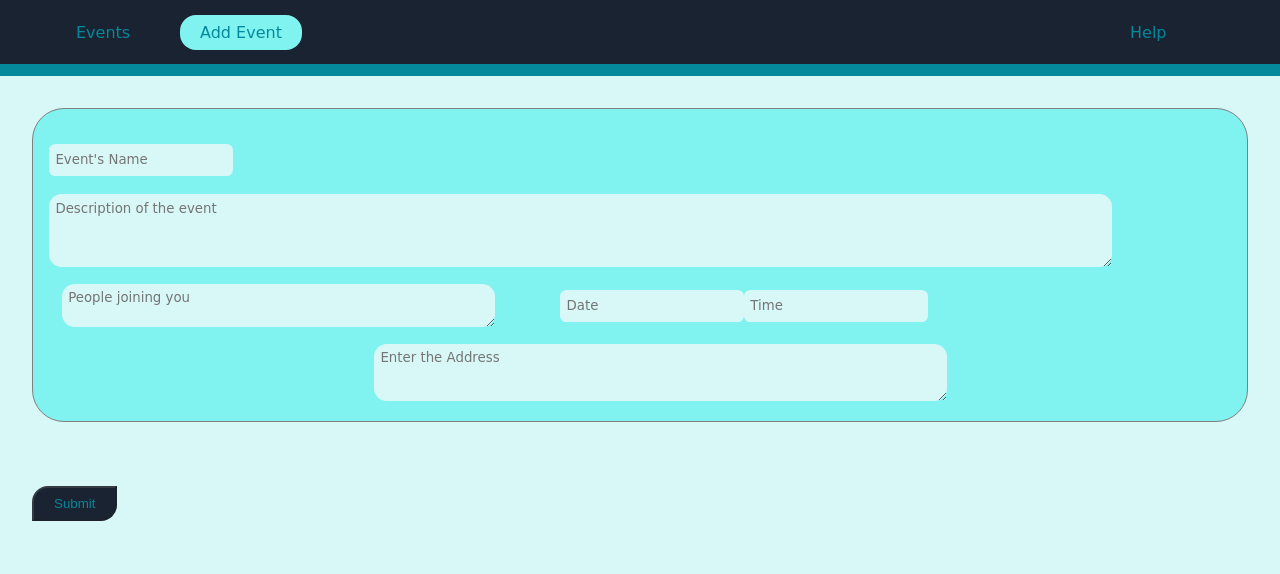
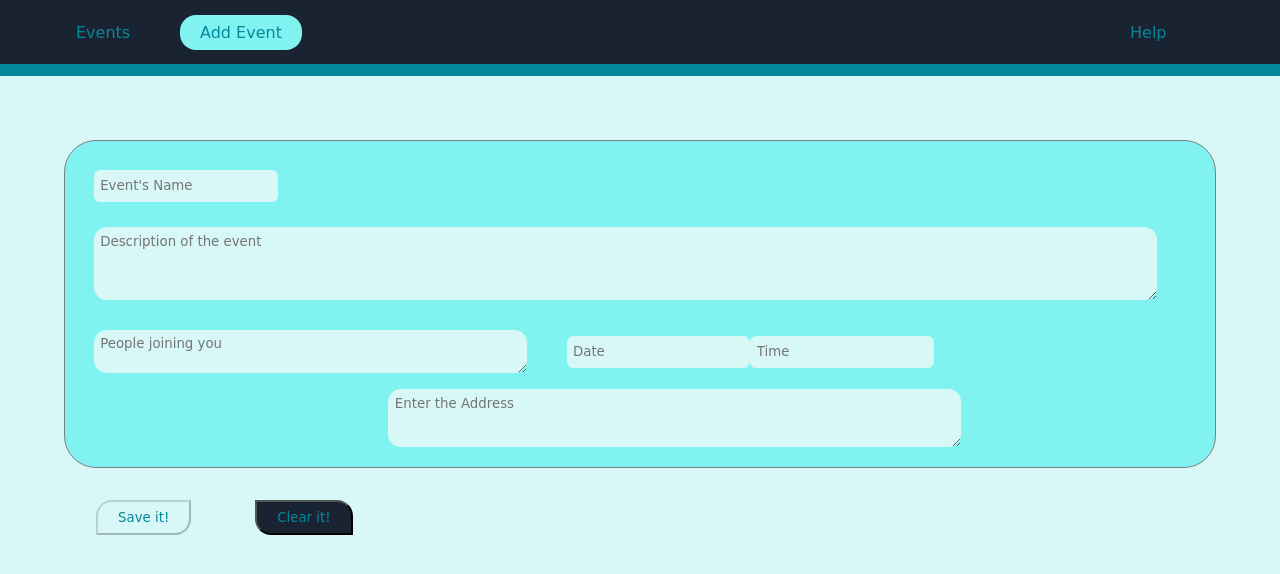
Before and after one commit to dhindurthy/event-scheduler-ng, an Angular app: page /event-add in a window 1280 px wide. Shown: the top 574 px of the page. Built offline with nearby package versions, Linux system fonts and the light colour scheme.

Commit message:
Update to event-add to create a random id and style for disabled button

```diff
--- a/src/app/event-add/event-add.component.html
+++ b/src/app/event-add/event-add.component.html
@@ -1,45 +1,18 @@
 <section class="event-add-section">
-	<!-- <div class="container">
-	    <h1>Event Form</h1>
-	    <form (ngSubmit)="onSubmit()" #eventForm="ngForm">
-	      <div>
-	        <label for="name">Name</label>
-	        <input type="text" id="name" required [(ngModel)]="model.name" name="name" #name="ngModel">
-	        <div [hidden]="name.valid || name.pristine">
-	          Name is required
-	        </div>
-	      </div>
-
-	      <div>
-	        <label for="id">ID</label>
-	        <input type="number" id="id" required [(ngModel)]="model.id" name="id" #id="ngModel">
-	        <div [hidden]="id.valid || id.pristine">
-	          ID is required
-	        </div>
-	      </div>
-
-	      <button type="submit" [disabled]="!eventForm.form.valid">Submit</button>
-	      <button type="button" (click)="newEvent(); eventForm.reset()">New Event</button>
-	    </form>
-	    <br><br><br>
-      <div>{{ model.name }}</div><div>AND</div>
-      <div>{{ model.id }}</div>
-	</div> -->
-
-
-<form name="infoCard" class="container" tabindex="0" (ngSubmit)="onSubmit()" #eventForm="ngForm">
-	<h3><input type="text" placeholder="Event's Name" aria-label="Name" id="name" required [(ngModel)]="model.name" name="name" #name="ngModel">
+	<form name="infoCard" tabindex="0" (ngSubmit)="onSubmit(); eventForm.reset()" #eventForm="ngForm">
+		<section class="container" >
+			<section class="form-section">
+				<input type="text" placeholder="Event's Name" aria-label="Name" id="name" required [(ngModel)]="model.name" name="name" #name="ngModel">
 				<div [hidden]="name.valid || name.pristine" class="error-message">
 		          Name is required
 		        </div>
-	</h3>
-
-	<div>
+			</section>
+			<section class="form-section">
 				<textarea class="paragraph" rows="4" cols="150" placeholder="Description of the event" aria-label="Description" id="description" required [(ngModel)]="model.description" name="description" #description="ngModel"></textarea>
 				<div [hidden]="description.valid || description.pristine" class="error-message">
 		          Description is required
 		        </div>
-	</div>
+			</section>
 			<section class="detail-section">
 				<div class="first">
 					<textarea cols="60" placeholder="People joining you" aria-label="People" id="people" required [(ngModel)]="model.people" name="people" #people="ngModel"></textarea>
@@ -65,8 +38,8 @@
 			        </div>
 				</address>
 			</section>
+		</section>
+		<button type="submit" [disabled]="!eventForm.form.valid" [ngClass]="{disabled : !eventForm.form.valid}" class="event-submit-button">Save it!</button>
+		<button type="button" (click)="eventForm.reset()" class="event-reset-button">Clear it!</button>
 	</form>
-
-<button type="submit" [disabled]="!eventForm.form.valid" class="event-submit-button">Submit</button>
 </section>
-<!-- <button type="button" (click)="newEvent(); eventForm.reset()">New Event</button> -->
--- a/src/app/event-add/event-add.component.scss
+++ b/src/app/event-add/event-add.component.scss
@@ -5,10 +5,17 @@
 .container {
 	font-family: $app-font-family;
 	padding: 1rem;
-	margin:2rem;
-	border: 1px solid gray;
+	border: 0.1rem solid gray;
 	background-color: $form-background-color;
 	@include border-radius(2rem);
+	.form-section {
+		padding: 0.8rem;
+	}
+}
+
+form {
+	margin: 2rem;
+	padding: 2rem;
 }
 
 .detail-section {
@@ -63,7 +70,8 @@ input {
 	color: $error-color;
 }
 
-.event-submit-button {
+.event-submit-button, .event-reset-button {
+	font-family: $app-font-family;
 	margin:2rem;
 	padding:0.5rem 1.25rem 0.5rem 1.25rem;
 	color: $button-color;
@@ -71,3 +79,14 @@ input {
 	border-top-left-radius: 1rem;
 	border-bottom-right-radius: 1rem;
 }
+
+.disabled {
+	background-color: $input-background-color;
+}
+
+.event-reset-button {
+	border-top-left-radius: 0;
+	border-bottom-right-radius: 0;
+	border-top-right-radius: 1rem;
+	border-bottom-left-radius: 1rem;
+}
--- a/src/app/event-add/event-add.component.ts
+++ b/src/app/event-add/event-add.component.ts
@@ -28,6 +28,9 @@ export class EventAddComponent implements OnInit {
 
   	onSubmit() {
   		this.submitted = true;
+  		this.model.id = Math.round(Math.random()*10000);
+  		console.log(this.model);
 	    this.privateEventService.postEvent('events',this.model);
+	    //this.model = new Event(null, '', '', '', '', '','');
   	}
 }
```
Lines whose indentation alone changed are shown as unchanged.
